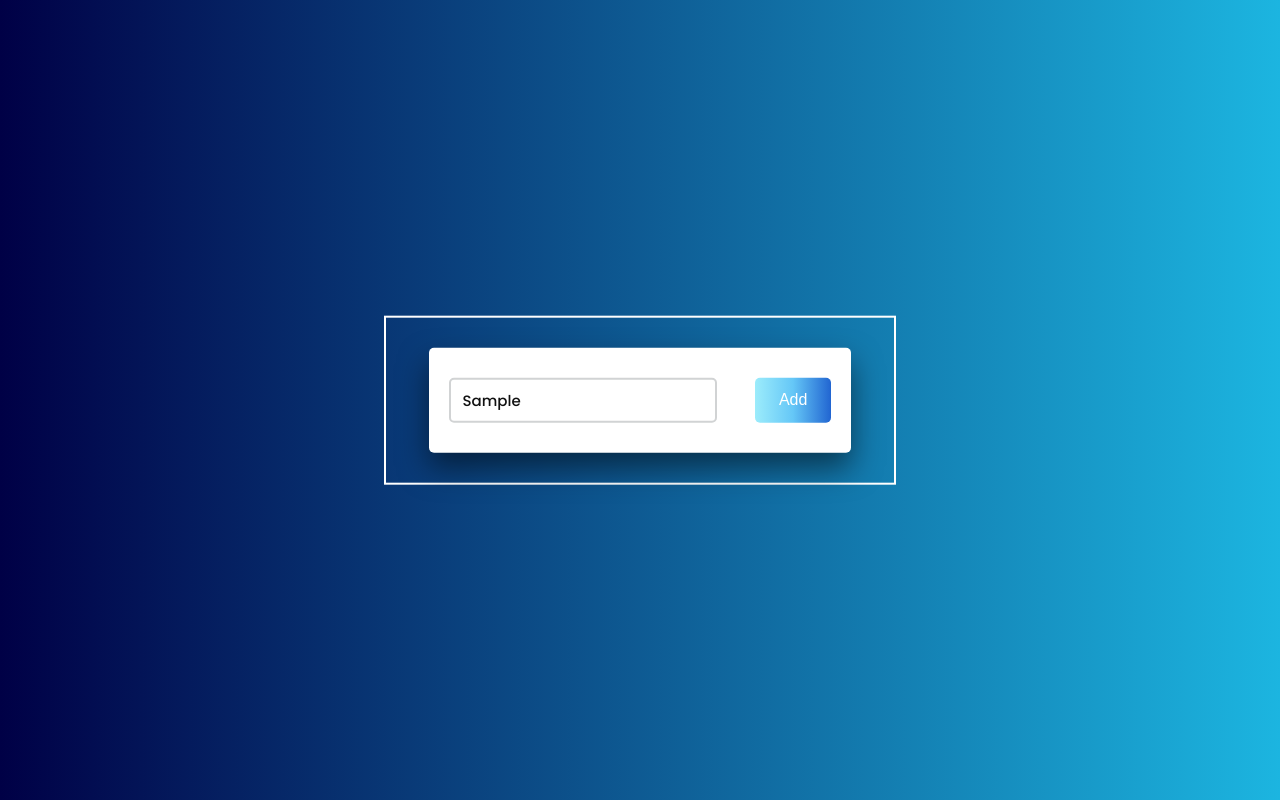
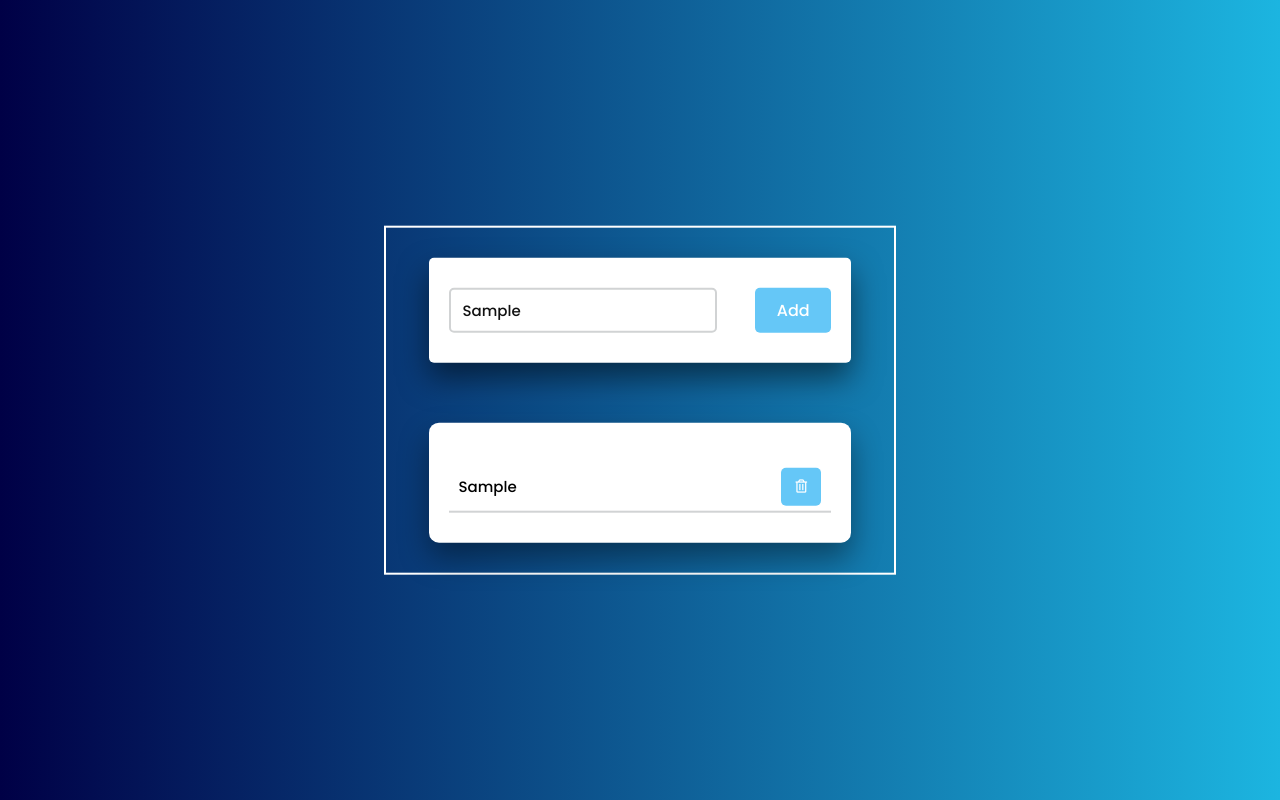
Before and after one commit to NurKevser/TO-DO-LIST--2, a plain HTML site: page index.html in a window 1280 px wide. Both pictures are taken after typing "Sample" into the empty fields and a click on the button "Add". Drawn offline with Linux system fonts and the light colour scheme.

Commit message:
added deleting task attribute

```diff
--- a/index.html
+++ b/index.html
@@ -22,6 +22,7 @@
             <input type="text" placeholder="Add a to do">
             <button id="push">Add</button>
         </div>
+        <div id="tasks"></div>
     </div>
     <script src="script.js"></script>
 </body>
--- a/script.js
+++ b/script.js
@@ -0,0 +1,23 @@
+
+document.querySelector("#push").onclick = function () {
+  if (document.querySelector("#newtask input").value.length == 0) {
+    alert("Please Enter a Task");
+  } else {
+    document.querySelector("#tasks").innerHTML +=
+    `<div class="task">
+        <span id = "taskname">
+            ${document.querySelector("#newtask input").value}
+        </span>
+        <button class = "delete">
+            <i class="far fa-trash-alt"></i>
+        </button>
+      </div>`; // add a new task
+
+      const current_tasks = document.querySelectorAll(".delete");
+      for(let i=0; i<current_tasks.length; i++){
+          current_tasks[i].onclick = function(){
+              this.parentNode.remove(); //deleting a task
+          }
+      }
+  }
+};
--- a/style.css
+++ b/style.css
@@ -46,11 +46,48 @@ body{
     width: 20%;
     height: 45px;
     border-radius:5px;
-    font-family: "Poppins" sans-serif;
+    font-family: "Poppins" ,sans-serif;
     font-weight: 500;
     font-size: 1rem;
-    background: linear-gradient(to right, #9cecfb, #65c7f7, #2165d1);
+    background: #65c7f7;
     border: none;
     color: #ffffff;
     cursor: pointer;
 }
+#tasks{
+    background-color: #ffffff;
+    padding: 30px 20px;
+    margin-top: 60px;
+    border-radius: 10px;
+    box-shadow: 0 15px 30px rgba(0,0,0,0.4);
+    width: 100%;
+    position: relative;
+}
+.task{
+    background-color: #ffffff;
+    height: 50px;
+    padding: 5px 10px;
+    margin-top: 10px;
+    display: flex;
+    align-items: center;
+    justify-content: space-between;
+    border-bottom: 2px solid #d1d3d4;
+
+}
+
+.task span{
+    font-family: "Poppins" ,sans-serif;
+    font-size: 15px;
+    font-weight: 500;
+}
+.task button{
+    background-color: #65c7f7;
+    color: #ffffff;
+    height: 100%;
+    width: 40px;
+    border-radius: 5px;
+    border: none;
+    cursor: pointer;
+    outline: none;
+
+}
```
